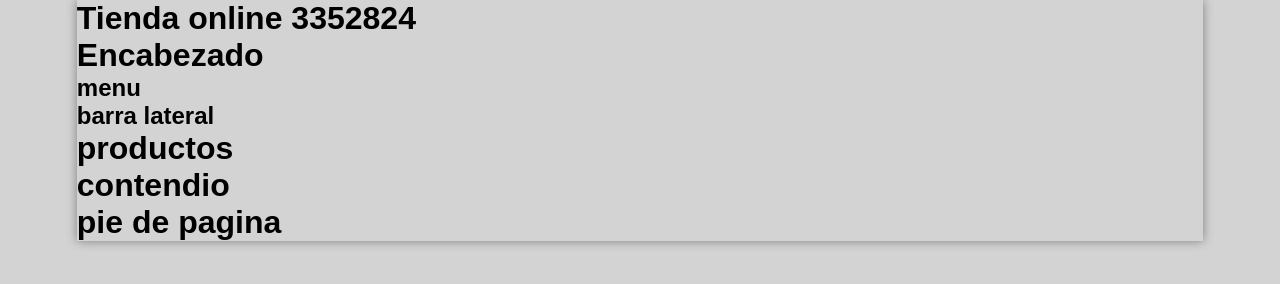
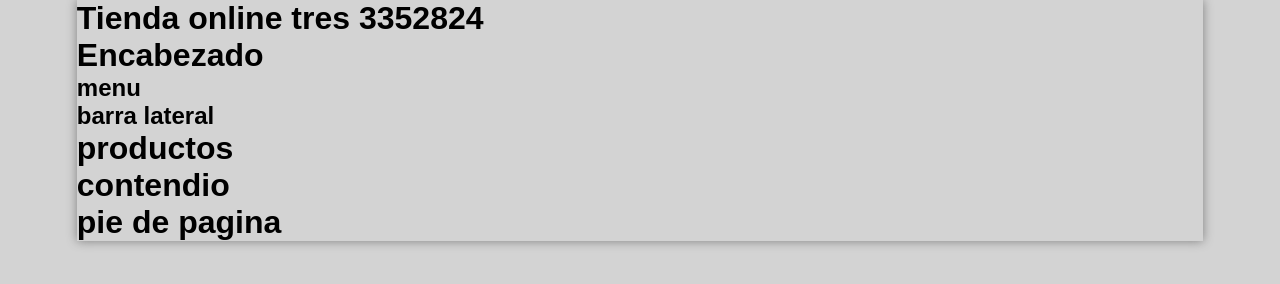
Before and after one commit to l-star-gif/Tienda3352824, a plain HTML site: page index.html in a window 1280 px wide. Drawn offline with Linux system fonts and the light colour scheme.

Commit message:
arreglo tres

```diff
--- a/index.html
+++ b/index.html
@@ -8,7 +8,7 @@
 </head>
 <body>
 <div id="container">
-    <h1>Tienda online 3352824</h1>
+    <h1>Tienda online tres 3352824</h1>
 
     <hearder id="header">
        <h1> Encabezado </h1>
```
